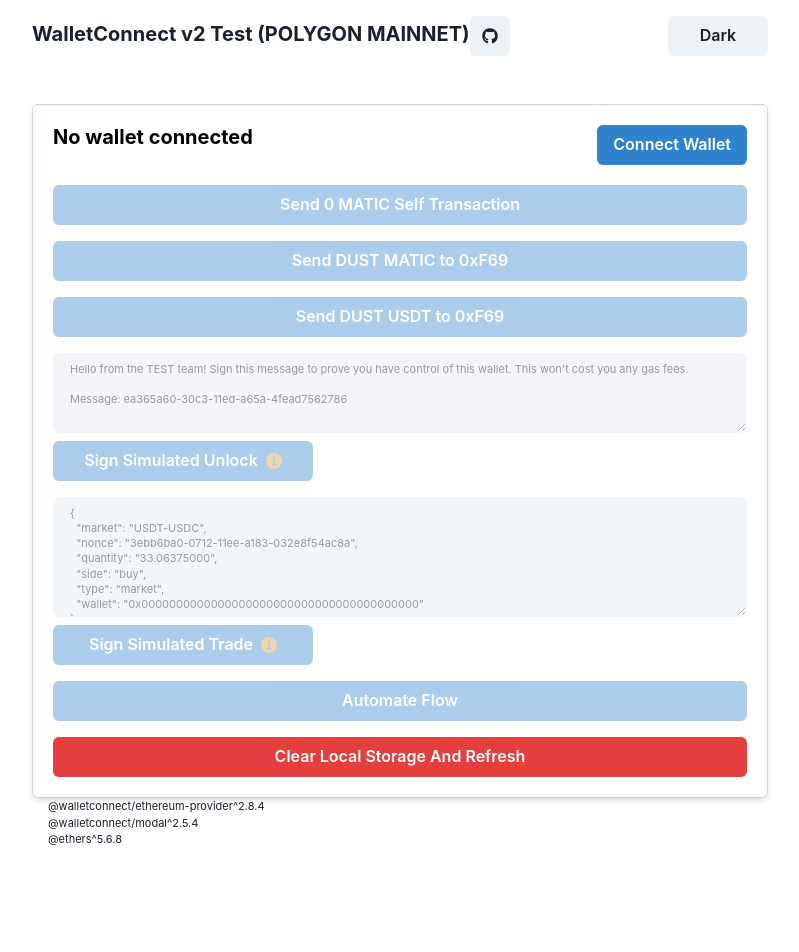
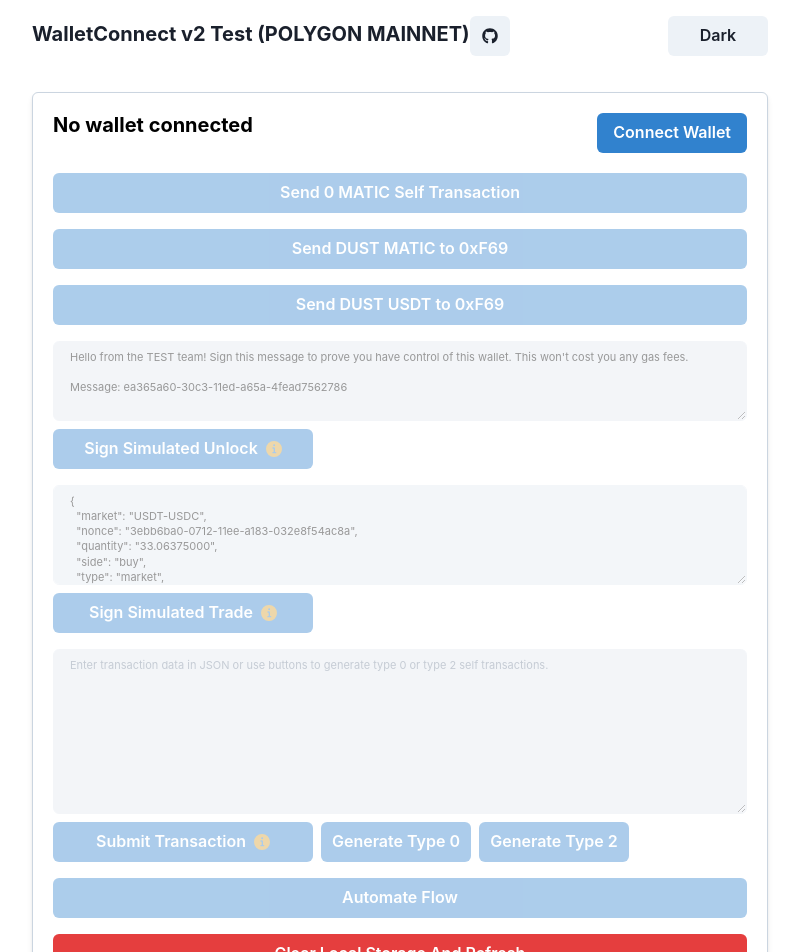
Before and after one commit to nardis556/wcv2test, a Next.js app: page / in a window 1280 px wide. Shown: the top 952 px of the page, without its empty margins (240-1039 px from the left). Before the commit the page ends 848 px from the top, so only its background shows below. Built offline with nearby package versions, Linux system fonts and the light colour scheme.

Commit message:
4q23w5erstx4ydc56ui7uo8ip9o

```diff
--- a/pages/index.js
+++ b/pages/index.js
@@ -51,6 +51,10 @@
     messageSignedError: false,
     isMessageSignedSuccess: false,
 
+    customSigned: false,
+    customSignedError: false,
+    isCustomSignedSuccess: false,
+
     tradeSigned: false,
     tradeSignedError: false,
     isTradeSignedSuccess: false,
@@ -68,6 +72,7 @@
   const [account, setAccount] = useState("");
   const [trade, setTrade] = useState(JSON.stringify(defaultTrade, null, 2));
   const [unlock, setUnlock] = useState(defaultUnlock);
+  const [customTransactionParams, setCustomTransactionParams] = useState(null);
   const [provider, setProvider] = useState(null);
   const [web3Provider, setWeb3Provider] = useState(null);
 
@@ -88,7 +93,7 @@
             chains: [137],
             showQrModal: true,
             rpcMap: {
-              137: "https://polygon-rpc.com",
+              137: "https://polygon-rpc.com/",
             },
             metadata: {
               name: "wcv2test",
@@ -374,6 +379,63 @@
     }
   }
 
+  async function sendType0MaticSelf(nonce) {
+    const { maxFee, maxPriorityFee } = await getGasPrices();
+
+    let transaction = {
+      from: account,
+      to: account,
+      value: ethers.utils.hexlify(0),
+      nonce: nonce ? nonce : await getNonce(),
+      data: "0x",
+      gasLimit: ethers.utils.hexlify(21000),
+      gasPrice: ethers.utils.hexlify(maxFee),
+      chainId: 137,
+      type: 0,
+    };
+
+    return transaction;
+  }
+
+  async function sendType2MaticSelf(nonce) {
+    const { maxFee, maxPriorityFee } = await getGasPrices();
+
+    let transaction = {
+      from: account,
+      to: account,
+      value: ethers.utils.hexlify(0),
+      nonce: nonce ? nonce : await getNonce(),
+      data: "0x",
+      gasLimit: ethers.utils.hexlify(21000),
+      maxPriorityFeePerGas: ethers.utils.hexlify(maxPriorityFee),
+      maxFeePerGas: ethers.utils.hexlify(maxFee),
+      chainId: 137,
+      type: 2,
+    };
+
+    return transaction;
+  }
+
+  async function customTransaction() {
+    updateState("customSigned", true);
+    try {
+      let transaction = JSON.parse(customTransactionParams);
+
+      await submitTx("eth_sendTransaction", transaction, "0 MATIC to self");
+      updateState("isCustomSignedSuccess", true);
+    } catch (e) {
+      console.error(e);
+      updateState("customSignedError", true);
+      throw new Error(e);
+    } finally {
+      updateState("customSigned", false);
+      setTimeout(() => {
+        updateState("isCustomSignedSuccess", false);
+        updateState("customSignedError", false);
+      }, 5000);
+    }
+  }
+
   async function sendDustMatic0xf69(nonce) {
     updateState("maticTo0xf69Sent", true);
     try {
@@ -600,7 +662,7 @@
   return (
     <Container maxW="container.md">
       <ColorModeScript initialColorMode="dark" />
-      <Flex justifyContent="space-between" alignItems="center" mb={4}>
+      <Flex justifyContent="space-between" alignItems="center" mb={1}>
         <Heading my={4} size="md">
           WalletConnect v2 Test (POLYGON MAINNET)
           <Tooltip label="View Source">
@@ -717,7 +779,7 @@
                 isDisabled={!provider}
                 bg={inputColor}
                 color={textColor}
-                height={120}
+                height={100}
                 fontSize={11}
               />
             </Flex>
@@ -735,6 +797,65 @@
               </Tooltip>
               {state.isTradeSignedSuccess && <CheckIcon ml={2} />}
               {state.tradeSignedError && <CloseIcon ml={2} />}
+            </Button>
+          </Box>
+          <Box>
+            <Flex alignItems="center">
+              <Textarea
+                placeholder="Enter transaction data in JSON or use buttons to generate type 0 or type 2 self transactions."
+                value={customTransactionParams}
+                isDisabled={!provider}
+                bg={inputColor}
+                color={textColor}
+                height={165}
+                fontSize={11}
+              />
+            </Flex>
+            <Button
+              colorScheme={buttonColorScheme}
+              onClick={customTransaction}
+              mt={2}
+              isDisabled={!provider || !customTransactionParams}
+              isLoading={state.customSigned}
+              width={260}
+              marginEnd={2}
+            >
+              Submit Transaction
+              <Tooltip
+                label="Generate a transaction type first."
+                aria-label="A tooltip"
+              >
+                <InfoIcon color="yellow.500" ml={2} />
+              </Tooltip>
+              {state.isCustomSignedSuccess && <CheckIcon ml={2} />}
+              {state.customSignedError && <CloseIcon ml={2} />}
+            </Button>
+            <Button
+              colorScheme={buttonColorScheme}
+              onClick={async () => {
+                const tx = await sendType0MaticSelf();
+                setCustomTransactionParams(JSON.stringify(tx, null, 2));
+              }}
+              mt={2}
+              isDisabled={!provider}
+              isLoading={state.customSigned}
+              width={150}
+            >
+              Generate Type 0
+            </Button>
+            <Button
+              colorScheme={buttonColorScheme}
+              onClick={async () => {
+                const tx = await sendType2MaticSelf();
+                setCustomTransactionParams(JSON.stringify(tx, null, 2));
+              }}
+              mt={2}
+              isDisabled={!provider}
+              isLoading={state.customSigned}
+              width={150}
+              marginX={2}
+            >
+              Generate Type 2
             </Button>
           </Box>
           <Button
```
